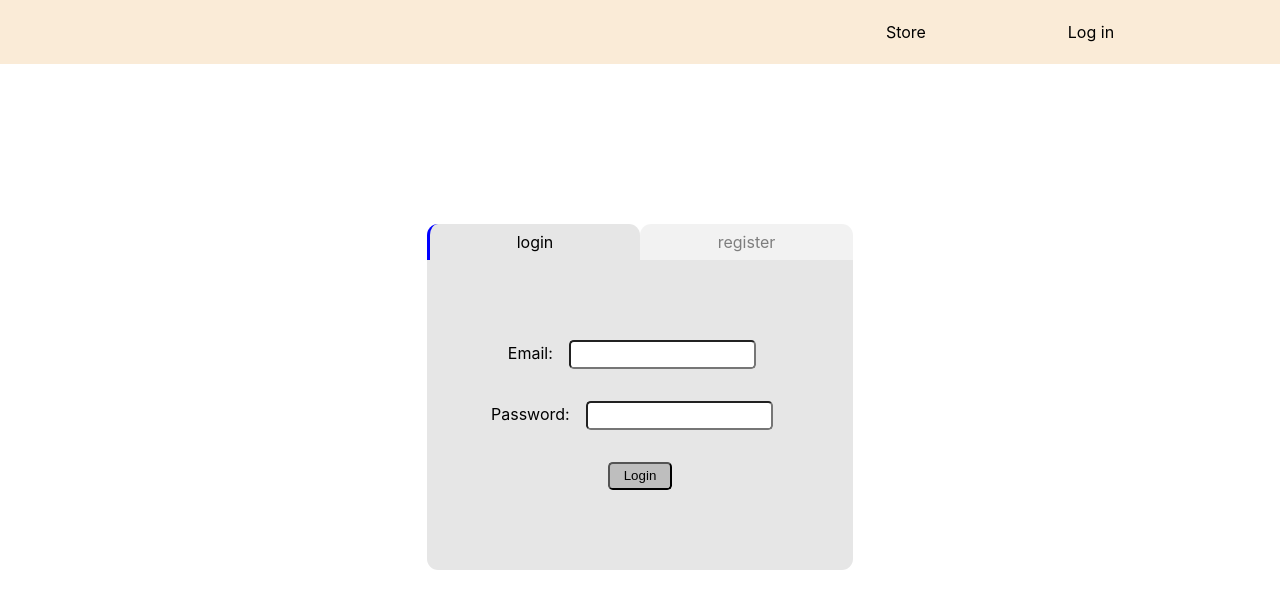
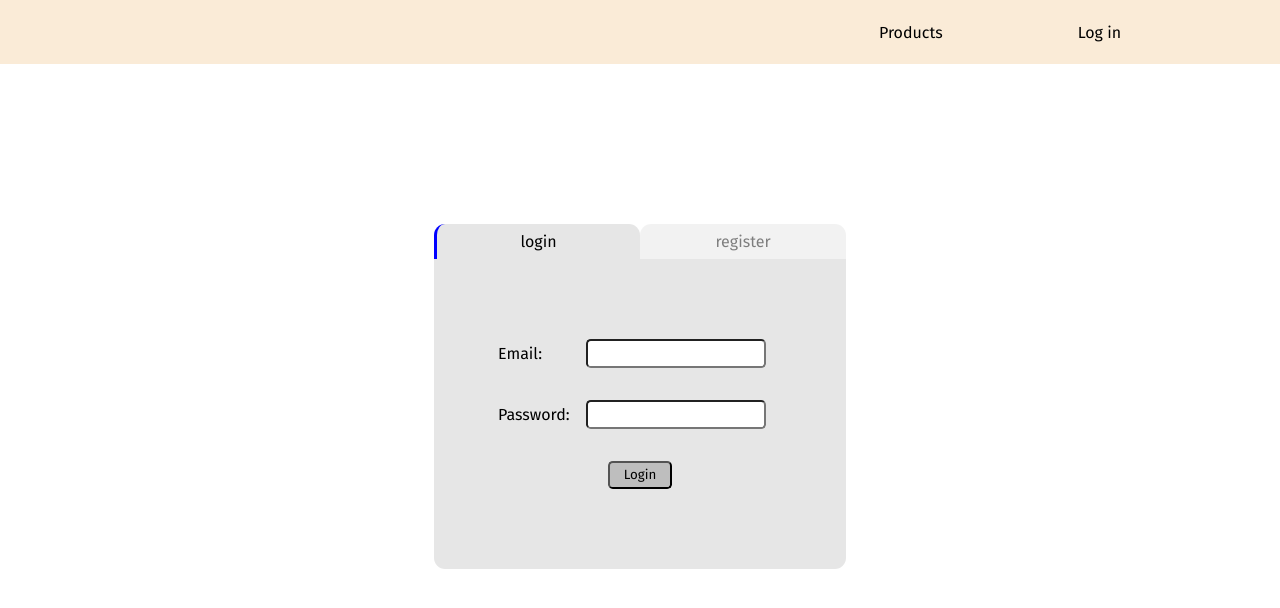
Before and after one commit to mikegv/e-commerce-project, a React (Create React App) app: page / in a window 1280 px wide. Shown: the top 608 px of the page. Built offline with nearby package versions, Linux system fonts and the light colour scheme.

Commit message:
font family, form style changes, nav label change to Products

```diff
--- a/public/index.html
+++ b/public/index.html
@@ -5,6 +5,12 @@
     <link rel="icon" href="%PUBLIC_URL%/favicon.ico" />
     <meta name="viewport" content="width=device-width, initial-scale=1" />
     <meta name="theme-color" content="#000000" />
+    <link rel="preconnect" href="https://fonts.googleapis.com" />
+    <link rel="preconnect" href="https://fonts.gstatic.com" crossorigin />
+    <link
+      href="https://fonts.googleapis.com/css2?family=Fira+Sans&display=swap"
+      rel="stylesheet"
+    />
     <meta
       name="description"
       content="Web site created using create-react-app"
--- a/src/App.css
+++ b/src/App.css
@@ -2,6 +2,7 @@
   box-sizing: border-box;
   padding: 0;
   margin: 0;
+  font-family: 'Fira Sans', sans-serif;
 }
 
 html, body, #root{
--- a/src/components/Login/Login.tsx
+++ b/src/components/Login/Login.tsx
@@ -33,7 +33,7 @@
       </div>
       <form className={classes.form} onSubmit={(e) => submitHandler(e, login)}>
         <label>
-          Email:
+          <span>Email:</span>
           <input
             type="text"
             value={email}
@@ -41,7 +41,7 @@
           />
         </label>
         <label>
-          Password:
+          <span>Password:</span>
           <input
             type="password"
             value={password}
--- a/src/components/Login/login.module.css
+++ b/src/components/Login/login.module.css
@@ -43,6 +43,10 @@
 }
 .form > label {
     margin: 0rem;
+    width: 100%;
+    display: flex;
+    align-items: center;
+    justify-content: space-between;
 }
 .form button{
     cursor: pointer;
--- a/src/components/Navbar/Navbar.tsx
+++ b/src/components/Navbar/Navbar.tsx
@@ -16,7 +16,7 @@
     <nav>
       <ul>
         <li>
-          <Link to="/store">Store</Link>
+          <Link to="/store">Products</Link>
         </li>
 
         {
```
